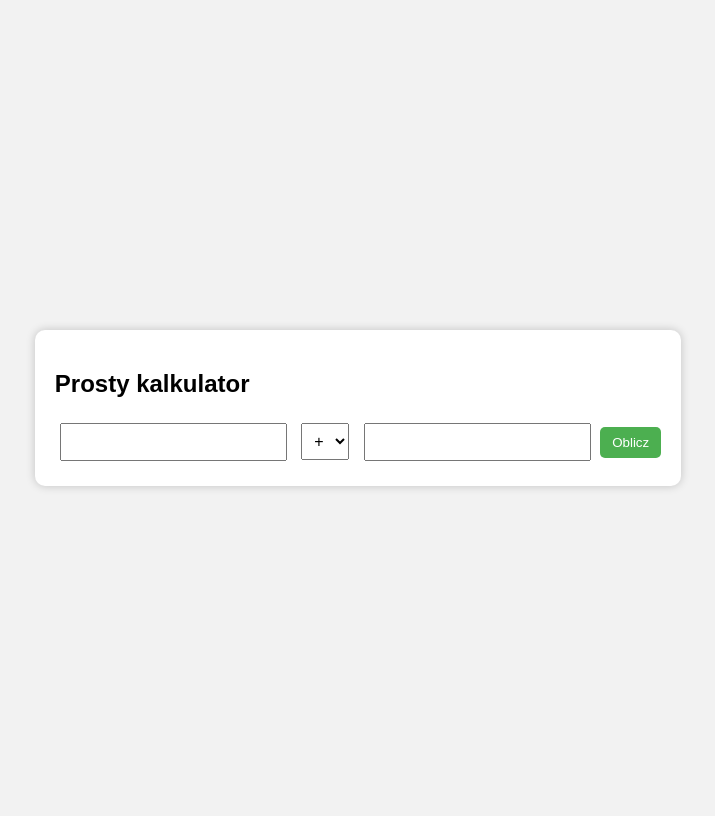
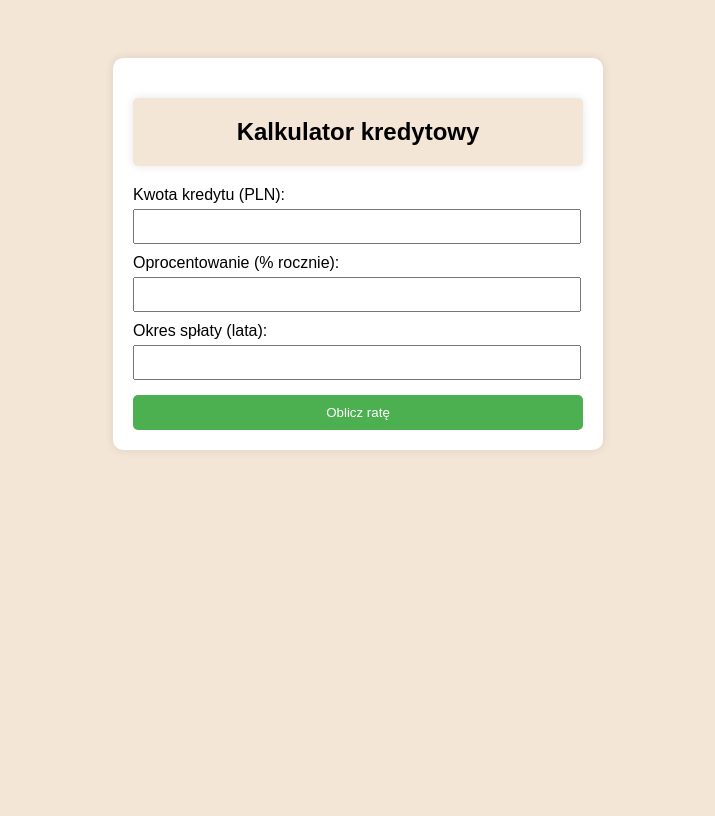
Before and after one commit to danielsliwka64/calculator, a PHP site: page / in a window 1280 px wide. Shown: the whole page, without its empty margins (282-997 px from the left). After the commit the page ends 450 px from the top, so only its background shows below. Run offline with PHP 8.4, Linux system fonts and the light colour scheme.

Commit message:
added script and view

```diff
--- /dev/null
+++ b/app/loan_calc.php
@@ -0,0 +1,27 @@
+<?php
+// Pobranie danych z formularza
+$amount = $_REQUEST['amount'] ?? null;
+$interest = $_REQUEST['interest'] ?? null;
+$years = $_REQUEST['years'] ?? null;
+$result = null;
+$error = null;
+
+if (isset($_REQUEST['calculate'])) {
+    if (is_numeric($amount) && is_numeric($interest) && is_numeric($years) && $amount > 0 && $interest >= 0 && $years > 0) {
+        // Obliczanie miesięcznej raty kredytu
+        $months = $years * 12;
+        $r = ($interest / 100) / 12;
+
+        if ($r > 0) {
+            $result = round(($amount * $r) / (1 - pow(1 + $r, -$months)), 2);
+        } else {
+            $result = round($amount / $months, 2);
+        }
+    } else {
+        $error = "Podaj poprawne wartości liczbowe!";
+    }
+}
+
+// Załadowanie widoku
+include 'loan_calc_view.php';
+?>
--- /dev/null
+++ b/app/loan_calc_view.php
@@ -0,0 +1,44 @@
+<!DOCTYPE html>
+<html lang="pl">
+<head>
+    <meta charset="UTF-8">
+    <title>Kalkulator kredytowy</title>
+    <style>
+        body { font-family: Arial; background: #f3e6d7ff; padding: 50px; }
+        .container { background: white; max-width: 450px; margin: auto; padding: 20px; border-radius: 10px; box-shadow: 0 0 10px rgba(0,0,0,0.1); }
+        h2 { text-align: center; background: #f3e6d7ff; padding: 20px; border: none; border-radius: 5px; box-shadow: 0 0 10px rgba(0,0,0,0.1);}
+        label { display: block; margin-top: 10px; }
+        input { width: 95%; padding: 8px; margin-top: 5px;}
+        button { width: 100%; margin-top: 15px; padding: 10px; background: #4CAF50; color: white; border: none; border-radius: 5px; cursor: pointer; }
+        .result { background: #e8ffe8; padding: 10px; border-radius: 5px; margin-top: 15px; text-align: center; }
+        .error { color: red; text-align: center; }
+    </style>
+</head>
+<body>
+<div class="container">
+    <h2>Kalkulator kredytowy</h2>
+    <form method="request" action="">
+        <label>Kwota kredytu (PLN):</label>
+        <input type="number" name="amount" step="0.01" value="<?= htmlspecialchars($amount ?? '') ?>" required>
+
+        <label>Oprocentowanie (% rocznie):</label>
+        <input type="number" name="interest" step="0.01" value="<?= htmlspecialchars($interest ?? '') ?>" required>
+
+        <label>Okres spłaty (lata):</label>
+        <input type="number" name="years" step="1" value="<?= htmlspecialchars($years ?? '') ?>" required>
+
+        <button type="submit" name="calculate">Oblicz ratę</button>
+    </form>
+
+    <?php if ($error): ?>
+        <p class="error"><?= $error ?></p>
+    <?php endif; ?>
+
+    <?php if ($result !== null): ?>
+        <div class="result">
+            <strong>Miesięczna rata: <?= $result ?> PLN</strong>
+        </div>
+    <?php endif; ?>
+</div>
+</body>
+</html>
--- /dev/null
+++ b/config.php
@@ -0,0 +1,14 @@
+<?php
+define('_SERVER_NAME', 'localhost:8080');
+define('_SERVER_URL', 'http://' . _SERVER_NAME);
+define('_APP_ROOT', '/calculator');
+define('_APP_URL', _SERVER_URL . _APP_ROOT);
+define('_ROOT_PATH', dirname(__FILE__));
+define('_APP_PATH', _ROOT_PATH . '/app');
+
+function out(&$param) {
+    if (isset($param)) {
+        echo htmlspecialchars($param);
+    }
+}
+?>
--- a/index.php
+++ b/index.php
@@ -1,82 +1,4 @@
-<!DOCTYPE html>
-<html lang="pl">
-<head>
-    <meta charset="UTF-8">
-    <title>Kalkulator PHP</title>
-    <style>
-        body {
-            font-family: Arial;
-            background-color: #f2f2f2;
-            display: flex;
-            justify-content: center;
-            align-items: center;
-            height: 100vh;
-        }
-        .calc {
-            background: white;
-            padding: 20px;
-            border-radius: 10px;
-            box-shadow: 0 0 10px rgba(0,0,0,0.2);
-        }
-        input, select {
-            margin: 5px;
-            padding: 8px;
-            font-size: 16px;
-        }
-        button {
-            background-color: #4CAF50;
-            color: white;
-            padding: 8px 12px;
-            border: none;
-            border-radius: 5px;
-            cursor: pointer;
-        }
-    </style>
-</head>
-<body>
-<div class="calc">
-    <h2>Prosty kalkulator</h2>
-    <form method="post" action="">
-        <input type="number" name="num1" step="any" required>
-        <select name="operator">
-            <option value="+">+</option>
-            <option value="-">−</option>
-            <option value="*">×</option>
-            <option value="/">÷</option>
-        </select>
-        <input type="number" name="num2" step="any" required>
-        <button type="submit" name="oblicz">Oblicz</button>
-    </form>
-
-    <?php
-    if (isset($_POST['oblicz'])) {
-        $num1 = $_POST['num1'];
-        $num2 = $_POST['num2'];
-        $operator = $_POST['operator'];
-        $wynik = 0;
-
-        switch ($operator) {
-            case '+':
-                $wynik = $num1 + $num2;
-                break;
-            case '-':
-                $wynik = $num1 - $num2;
-                break;
-            case '*':
-                $wynik = $num1 * $num2;
-                break;
-            case '/':
-                if ($num2 == 0) {
-                    echo "<p style='color:red'>Błąd: dzielenie przez zero!</p>";
-                    exit;
-                }
-                $wynik = $num1 / $num2;
-                break;
-        }
-
-        echo "<h3>Wynik: $wynik</h3>";
-    }
-    ?>
-</div>
-</body>
-</html>
+<?php
+require_once 'config.php';
+include _APP_PATH . '/loan_calc.php';
+?>
```
